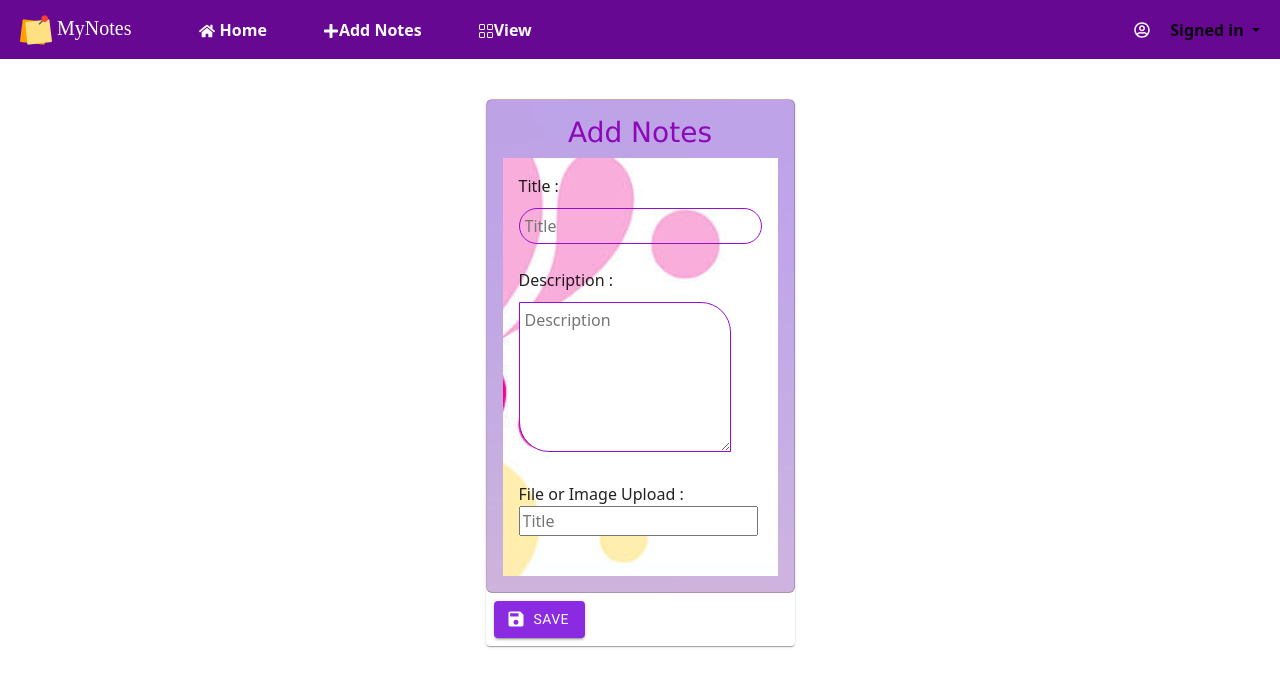
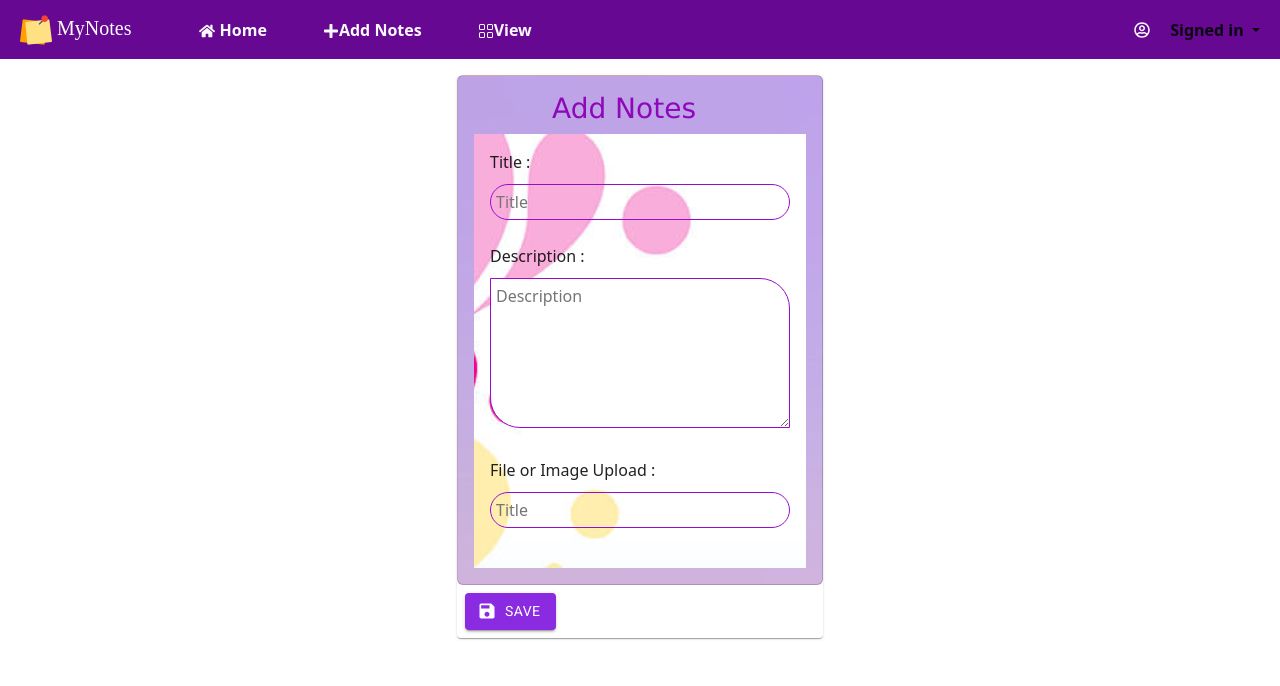
Before and after one commit to KaveeshaKodithuwakku/note-collector-app, a React (Create React App) app: page /add in a window 1280 px wide. Shown: the top 686 px of the page. Built offline with nearby package versions, Linux system fonts and the light colour scheme; a web font is replaced by a local one.

Commit message:
Added save note ui changes

```diff
--- a/src/pages/addNotes/AddNotes.css
+++ b/src/pages/addNotes/AddNotes.css
@@ -13,6 +13,7 @@ color: rgb(142, 7, 184);
 justify-content: center;
 align-items: center;
 display: flex;
+width: 300px;
 }
 
 .text{
@@ -21,7 +22,7 @@ display: flex;
     background-color: transparent;
     padding: 5px;
     margin-top: 10px;
-    width: fit-content;
+    width: 300px;
 }
 
 .text-box-multi{
@@ -30,7 +31,16 @@ display: flex;
     background-color: white ;
     padding: 5px ;
     margin-top: 10px ;
-    width: fit-content ;
+    width: 300px;
+}
+
+.img-placement{
+    width: 300px;
+    border: 1px solid rgb(150, 14, 204);
+    border-radius: 50px;
+    background-color: transparent;
+    padding: 5px;
+    margin-top: 10px;
 }
 
 .card-body {
--- a/src/pages/addNotes/AddNotes.js
+++ b/src/pages/addNotes/AddNotes.js
@@ -1,13 +1,8 @@
 import React, { useEffect, useState } from 'react'
-import { Button, Card, CardActions, CardContent, CardMedia, IconButton, TextField, styled } from '@mui/material';
-import { AttachFile, PhotoCamera, Save } from '@mui/icons-material';
+import { Button, Card, CardActions, CardContent} from '@mui/material';
+import {  Save } from '@mui/icons-material';
 import './AddNotes.css';
-import SquareButton from '../../components/SquareButton/SquareButton';
-import Box from '@mui/material/Box';
-import Typography from '@mui/material/Typography';
-import { FaSave } from 'react-icons/fa';
 import Swal from 'sweetalert2'
-import { purple } from '@mui/material/colors';
 import axios from 'axios';
 
 
@@ -35,6 +30,7 @@ export default function AddNotes() {
     console.log(number.getTime());
   })
 
+  //save data
   const savePost = () => {
 
     console.log(currDate);
@@ -73,7 +69,7 @@ export default function AddNotes() {
       flexDirection: 'column'
     }}>
 
-      <Card sx={{ minWidth: 275, marginTop: 5 }}>
+      <Card sx={{ minWidth: 275, marginTop: 2 }}>
         <CardContent className='card'>
           <div >
             <h3 className='title'>Add Notes</h3>
@@ -91,7 +87,7 @@ export default function AddNotes() {
 
             <div className="mb-4">
               <pa> File or Image Upload : </pa><br></br>
-              <input type={"text"} placeholder="Title" />
+              <input className='img-placement' type={"text"} placeholder="Title" />
             </div>
 
           </div>
```
